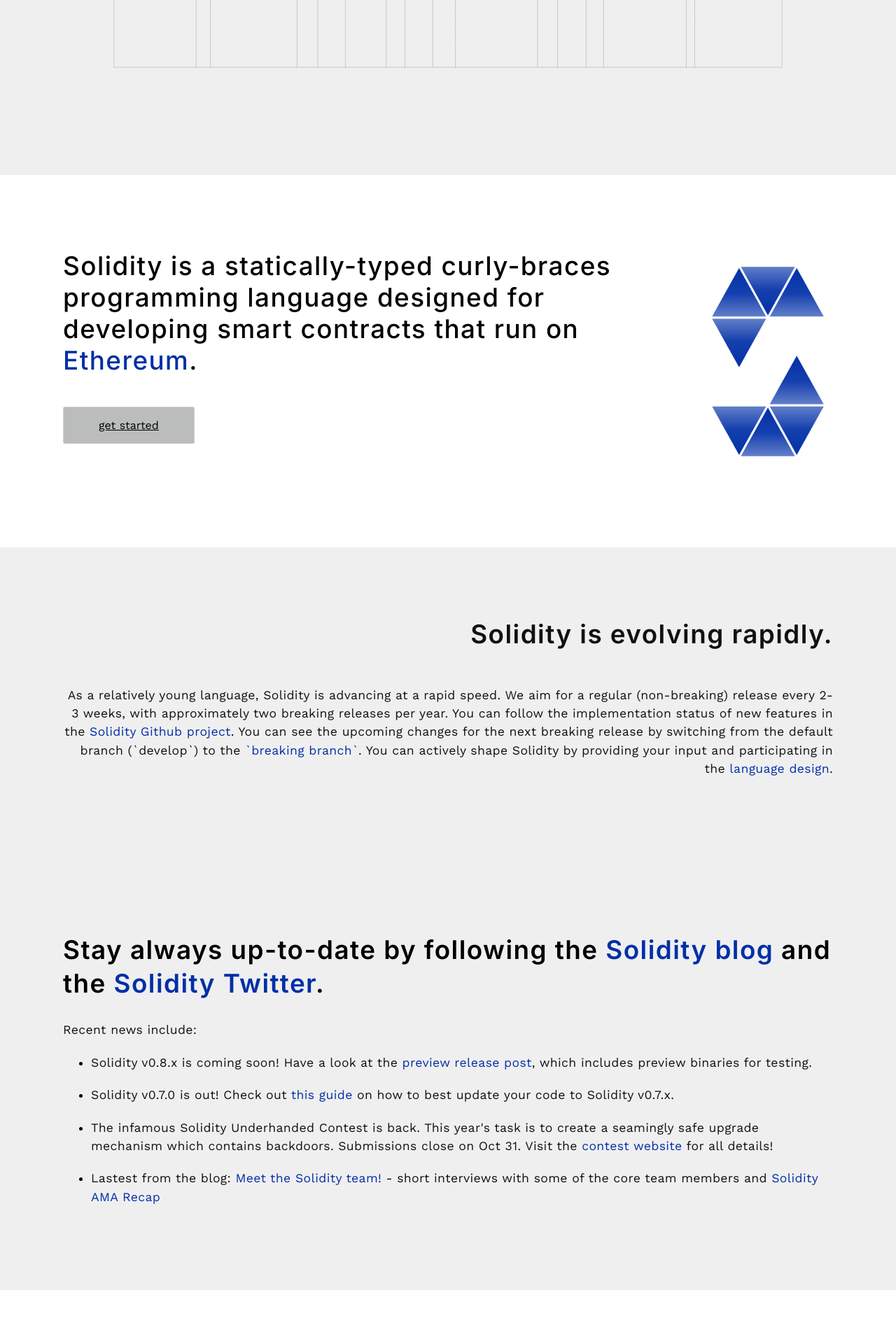
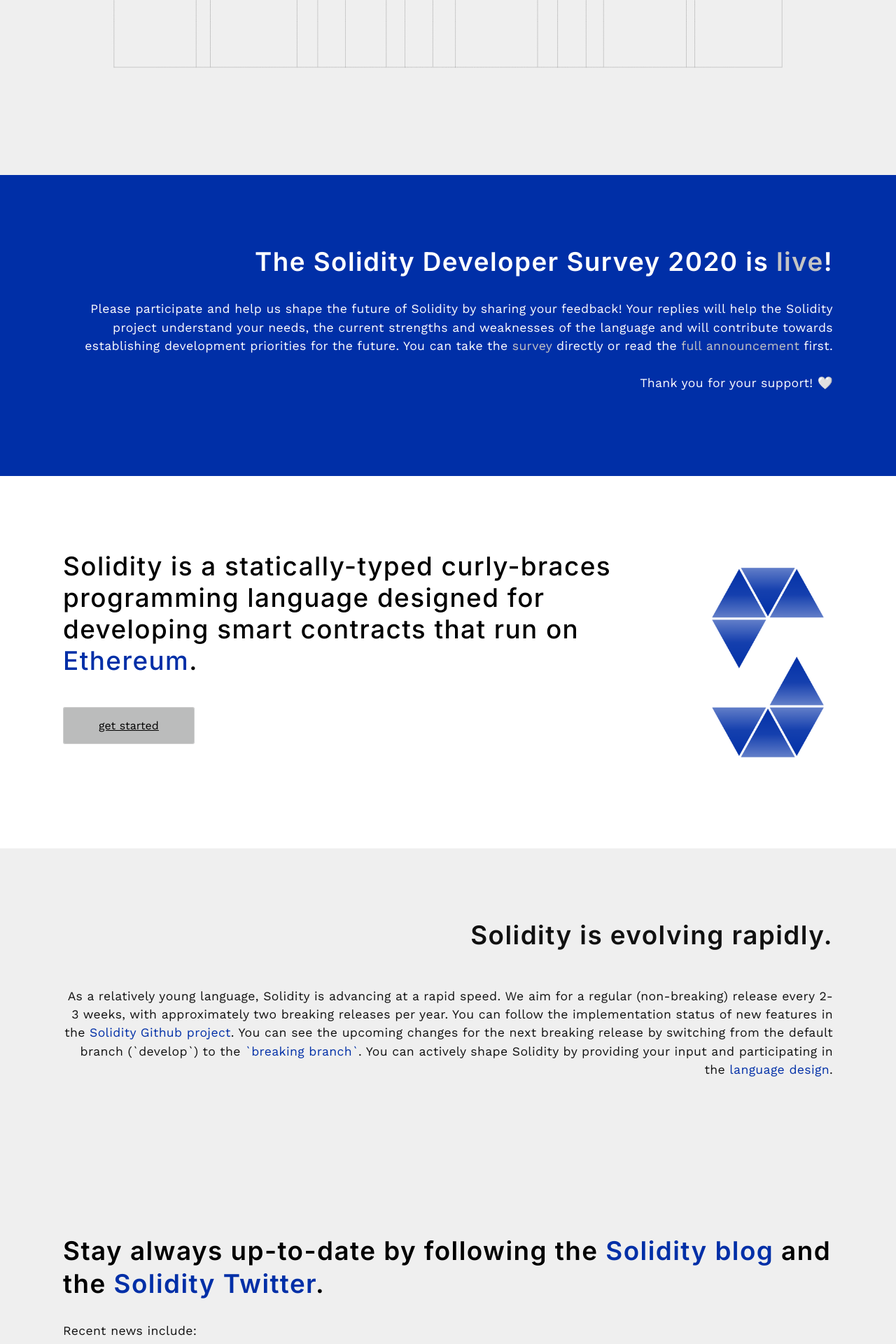
Before and after one commit to ethereum/solidity-portal, a Jekyll site: the page built from index.html, in a window 1280 px wide. Shown: the part 499-2419 px from the top of the page at 70% size. Built offline with Jekyll 4.4.1, drawn with Linux system fonts in a browser that asks for light colours; some web fonts are replaced; the list of posts is cut into pages by our own code; some of the changed text lies outside the part shown.

Commit message:
adding language survey section highlight and underhanded contest winners

```diff
--- a/_sass/landing-page.scss
+++ b/_sass/landing-page.scss
@@ -40,6 +40,27 @@
 	}
 }
 
+.highlight-section-blue{
+	background: #002fa7;
+	color: #ffffff;
+	text-align: right;
+	margin: 0;
+	padding: 100px 0;
+
+	a {
+		color: #C4C4C4;
+		text-decoration: none;
+	}
+
+	a:hover {
+		text-decoration: underline;
+	}
+
+	p {
+		color: #ffffff;
+	}
+}
+
 .highlight-section-left {
 	background: #ffffff;
 	color: #111111;
--- a/index.html
+++ b/index.html
@@ -10,6 +10,17 @@
 <section class="hero">
 	<div class="container flex">
 			<img src="{{ site.baseurl }}/images/SolGray.png" alt="Solidity Hero" class="hero-image"/>
+	</div>
+</section>
+
+<section class="highlight-section-blue">
+	<div class="container flex">
+		<div class="text editable">
+			<h2><strong>The Solidity Developer Survey 2020 is <a href="https://docs.google.com/forms/d/e/1FAIpQLSdcTPsWxuXmyG74t_zUI4pYQk1Y7mFcz03Owg4wJqrvRh7SsA/viewform">live</a>!</strong></h2>
+			<p>Please participate and help us shape the future of Solidity by sharing your feedback! Your replies will help the Solidity project understand your needs, the current strengths and weaknesses of the language and will contribute towards establishing development priorities for the future.
+				You can take the <a href="https://docs.google.com/forms/d/e/1FAIpQLSdcTPsWxuXmyG74t_zUI4pYQk1Y7mFcz03Owg4wJqrvRh7SsA/viewform">survey</a> directly or read the <a href="https://blog.soliditylang.org/2020/12/09/solidity-developer-survey-2020/">full announcement</a> first.<br><br>
+			Thank you for your support! 🤍</p>
+		</div>
 	</div>
 </section>
 
@@ -44,7 +55,7 @@
 				<ul>
 					<li><p>Solidity v0.8.x is coming soon! Have a look at the <a href="https://blog.soliditylang.org/2020/10/28/solidity-0.8.x-preview/">preview release post</a>, which includes preview binaries for testing.</li></p>
 					<li><p>Solidity v0.7.0 is out! Check out <a href="https://docs.soliditylang.org/en/latest/070-breaking-changes.html#how-to-update-your-code">this guide</a> on how to best update your code to Solidity v0.7.x.</li></p>
-					<li><p>The infamous Solidity Underhanded Contest is back. This year's task is to create a seamingly safe upgrade mechanism which contains backdoors. Submissions close on Oct 31. Visit the <a href="https://underhanded.soliditylang.org/">contest website</a> for all details!</li></p>
+					<li><p>The winners of this year's Solidity Underhanded Contest have been selected! Read summaries of the winning submissions and more in the <a href="https://blog.soliditylang.org/2020/12/03/solidity-underhanded-contest-winners/">winner announcement</a>!</li></p>
 					<li><p>Lastest from the blog: <a href="https://blog.soliditylang.org/2020/09/18/meet-the-team/">Meet the Solidity team!</a> - short interviews with some of the core team members and <a href="https://blog.soliditylang.org/2020/11/04/solidity-ama-1-recap/">Solidity AMA Recap</a></li></p>
 				</p>
 				<div class="text editable">
```
